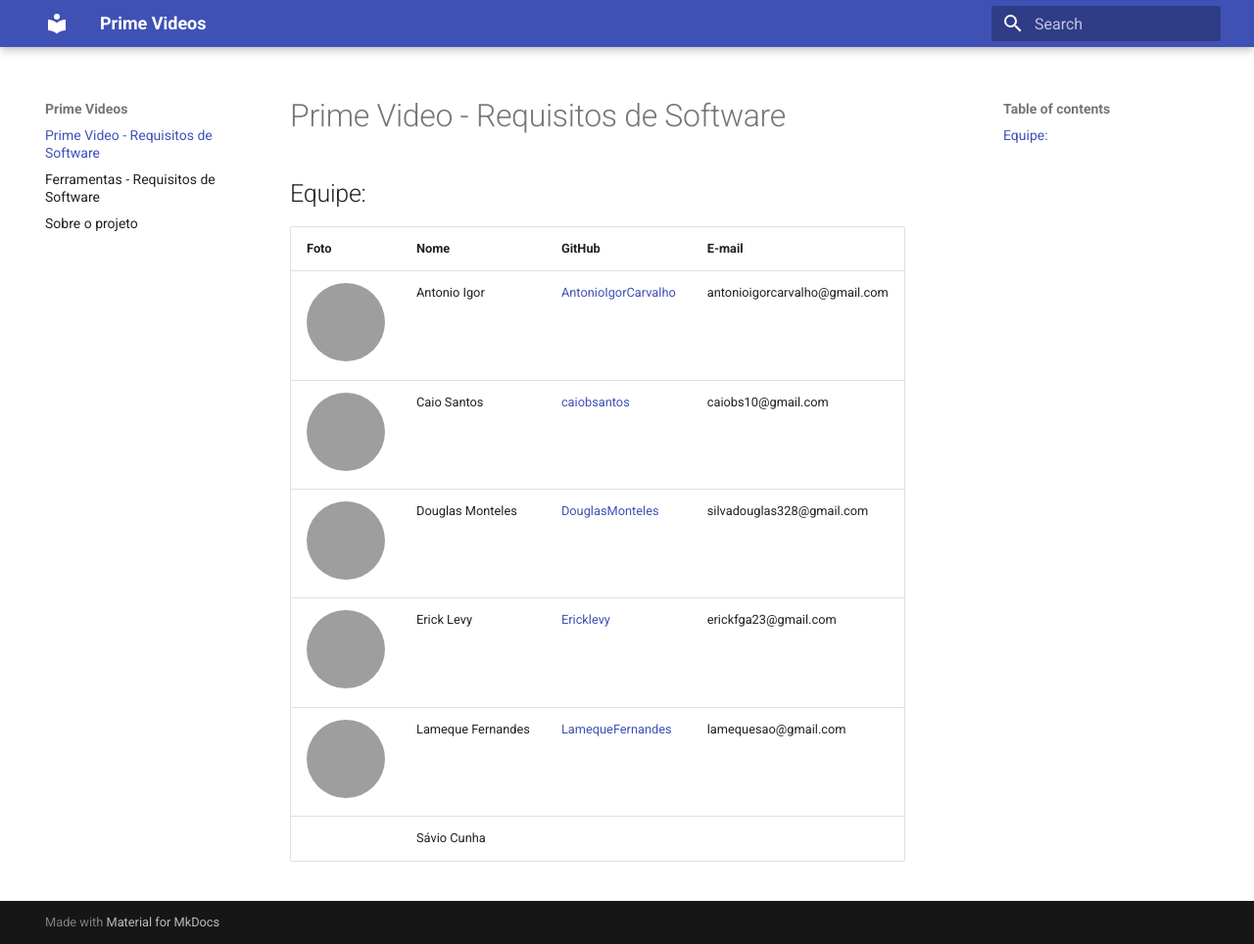
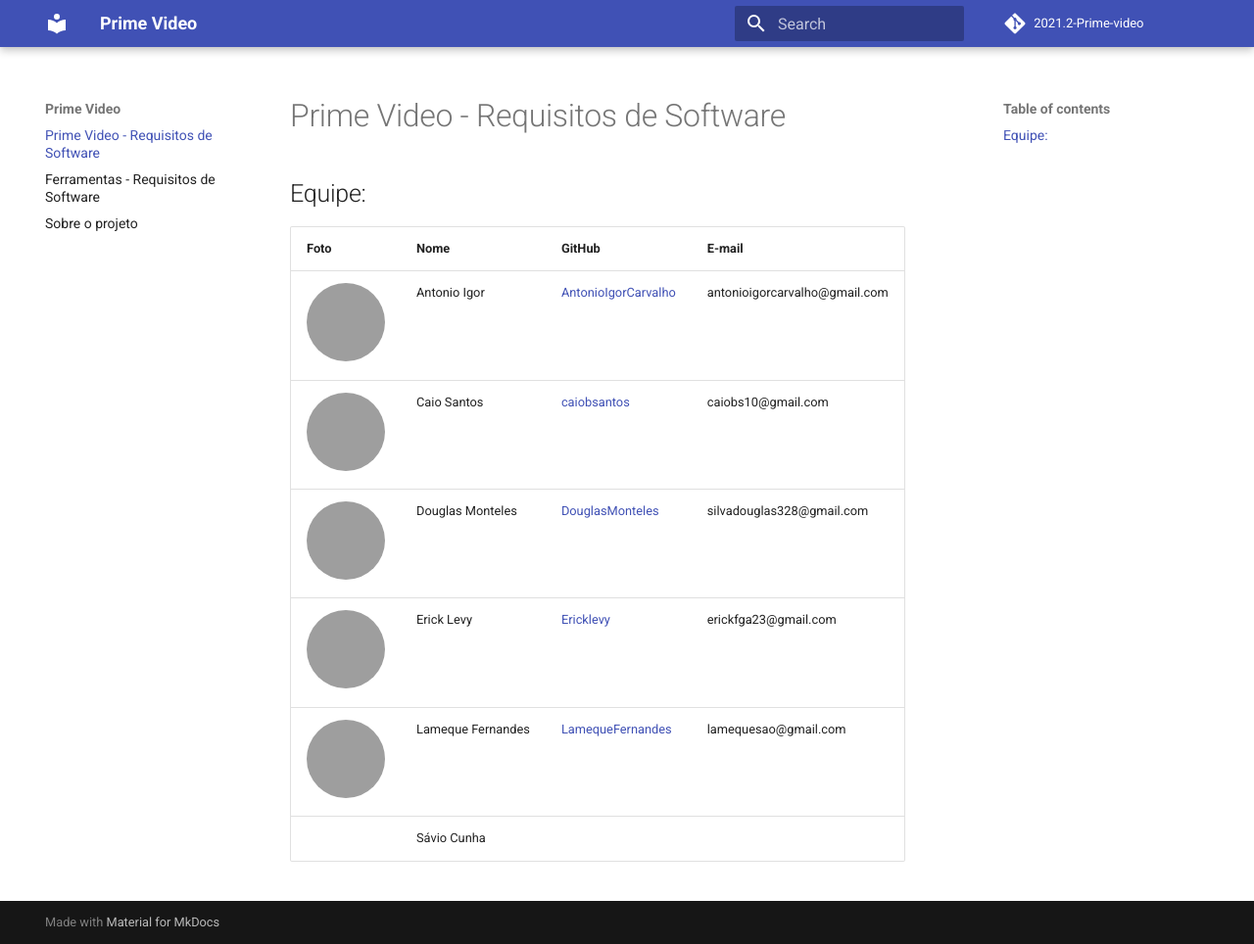
Before and after one commit to Requisitos-de-Software/2021.2-Prime-video, an MkDocs documentation site: the page built from docs/index.md, in a window 1280 px wide and 964 px high. Shown: the whole window at 98% size. Built offline with MkDocs 1.6.1 and Material for MkDocs 9.7.7, drawn with Linux system fonts in a browser that asks for light colours; comment, search, counter and statistics services are not loaded; grey boxes are pictures that could not be loaded.

Commit message:
fix website name and add repository name

```diff
--- a/mkdocs.yml
+++ b/mkdocs.yml
@@ -1,4 +1,7 @@
-site_name: Prime Videos
+site_name: Prime Video
+
+repo_name: '2021.2-Prime-video'
+repo_url: 'https://github.com/Requisitos-de-Software/2021.2-Prime-video'
 
 theme:
   name: material
```
